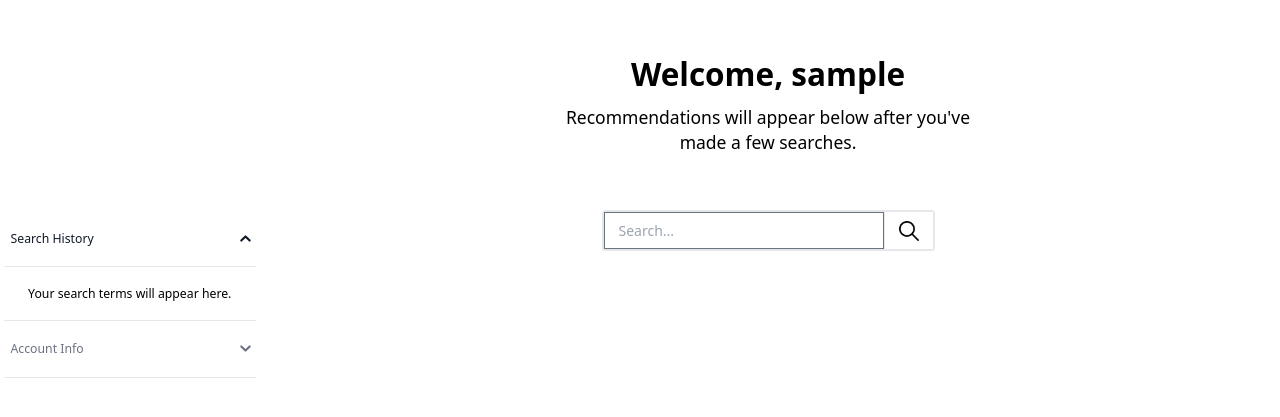
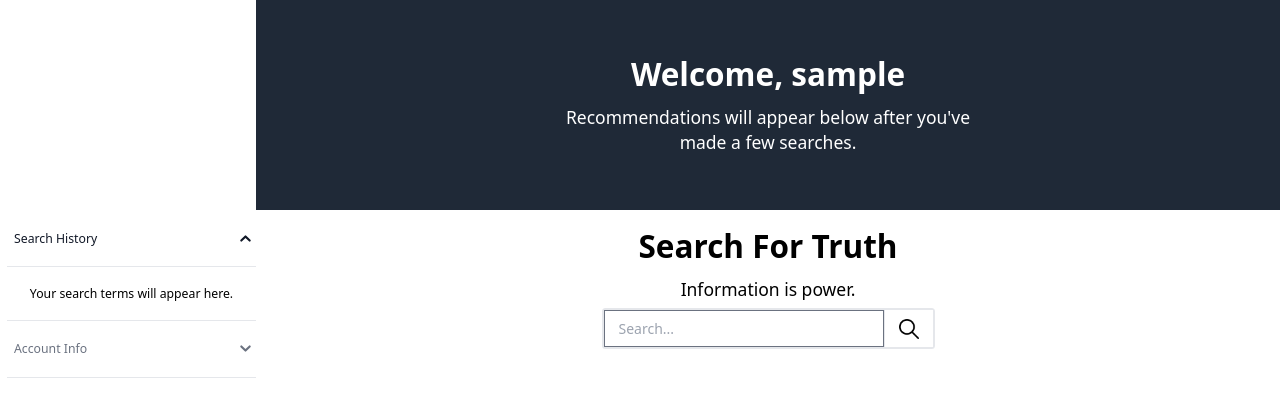
Before and after one commit to jwhudnall/Veritasearch, a Flask app: template templates/users/user-details.html in a window 1280 px wide. Shown: the part 57-474 px from the top of the page. Run offline with Flask 2, Linux system fonts and the light colour scheme; the template is opened without the code that fills it: values that come from a table or form of the project are taken from there, others are empty; the visitor is signed in with stand-in values (Sample User, id 1); data comes from the database, SQL or seed files in the repository; parts of the project's set-up code (start-up, migrations or seed data) failed here and were passed over; some libraries are stand-ins or nearby versions.

Commit message:
Add additional styling

```diff
--- a/static/app.js
+++ b/static/app.js
@@ -7,6 +7,7 @@ const negativeTweetContainer = document.getElementById(
 );
 
 $(document).ready(async function () {
+  $(".flashMessage").delay(2000).slideUp();
   if ($("#searchResultContainer").length > 0) {
     fetchAndShowContent();
   }
@@ -14,6 +15,7 @@ $(document).ready(async function () {
   if ($("#personalizedResultContainer").length > 0) {
     console.log("Personal result container located!");
     $("#personalizedResultContainer").hide();
+    $(".searchForTruthBlock").hide();
     // fetchAndShowRecommendations();
   }
 
@@ -53,6 +55,7 @@ $(document).ready(async function () {
     $("#getUserContent").text("Searching...");
     await fetchAndShowRecommendations();
     $("#getUserContent").hide();
+    // $(".searchForTruthBlock").show();
   });
 });
 const emptyTweetContainers = function () {
@@ -91,7 +94,7 @@ const fetchAndShowRecommendations = async function () {
   setTimeout(function () {
     $divs.show();
     hideLoadingView("tweetDivs");
-    // $(".actSignupCTA").show();
+    $(".searchForTruthBlock").show();
   }, 2000);
 
   if (res.error !== undefined) {
@@ -280,24 +283,3 @@ const createAndAppendTweetWidget = function (tweet, targetContainer, divColor) {
 
   targetContainer.append(sentimentContainer, tweetDiv);
 };
-
-// const getTweets = async function(query) {
-// 	try {
-// 		const res = await axios({
-// 			method: 'GET',
-// 			url: '/api/tweets',
-// 			params: {
-// 				q: query
-// 			}
-// 		});
-// 		if (res.data.error) {
-// 			console.log('No tweets found!');
-// 			return;
-// 		}
-// 		asyncLocalStorage.setItem('tweets', JSON.stringify(res.data));
-// 		console.log('localStorage["tweets"] updated!');
-// 		// return res.data;
-// 	} catch (e) {
-// 		alert(`Internal API issue Fetching Tweets. Error Info: ${e}`);
-// 	}
-// };
--- a/static/styles.css
+++ b/static/styles.css
@@ -1,3 +1,4 @@
+/* Fade in Animation */
 .fade-in-div {
   animation: fadeIn 5s;
   -webkit-animation: fadeIn 5s;
@@ -49,3 +50,14 @@
     opacity: 1;
   }
 }
+
+/* Hiding Vertical Scroll Bars */
+.no-scrollbar::-webkit-scrollbar {
+  display: none;
+}
+
+/* Hide scrollbar for IE, Edge and Firefox */
+.no-scrollbar {
+  -ms-overflow-style: none; /* IE and Edge */
+  scrollbar-width: none; /* Firefox */
+}
--- a/templates/base.html
+++ b/templates/base.html
@@ -1,5 +1,5 @@
 <!DOCTYPE html>
-<html lang="en" class="bg-white text-white dark:bg-slate-800 dark:text-gray-200 text-sm">
+<html lang="en" class="bg-white text-sm">
 
 <head>
   <meta charset="UTF-8">
@@ -113,7 +113,7 @@
   {% if errors %}
   {%- for msg in errors %}
   <div
-    class="text-center w-fit mx-auto p-2 mb-4 text-sm text-red-700 bg-red-100 rounded-lg dark:bg-red-200 dark:text-red-800"
+    class="text-center w-fit mx-auto p-2 mb-4 text-sm text-red-700 bg-red-100 rounded-lg dark:bg-red-200 dark:text-red-800 flashMessage"
     role="alert">{{ msg }}</div>
   {% endfor -%}
   {% endif %}
@@ -124,7 +124,7 @@
   {% if successMsgs %}
   {%- for msg in successMsgs %}
   <div
-    class="text-center w-fit mx-auto p-2 mb-4 text-sm text-green-700 bg-green-100 rounded-lg dark:bg-green-200 dark:text-green-800"
+    class="text-center w-fit mx-auto p-2 mb-4 text-sm text-green-700 bg-green-100 rounded-lg dark:bg-green-200 dark:text-green-800 flashMessage"
     role="alert">{{ msg }}</div>
   {% endfor -%}
   {% endif %}
--- a/templates/users/user-details.html
+++ b/templates/users/user-details.html
@@ -3,21 +3,6 @@
 {% block title %}{{user.username}}{% endblock %}
 
 {% block content %}
-
-<!-- <h1 class="text-3xl text-center my-3">Welcome, {{user.username}}</h1> -->
-<!-- Welcome Section -->
-<!-- <section class="bg-white">
-  <div class="max-w-screen-xl px-4 py-16 mx-auto text-black space-y-8 sm:px-6 lg:px-8">
-    <div class="max-w-lg mx-auto text-center">
-      <h2 class="text-3xl font-bold sm:text-4xl">Welcome, {{user.username}}</h2>
-
-      <p class="mt-4 text-xl">
-        Here are some recommendations based on your previous searches.
-      </p>
-    </div>
-  </div>
-</section> -->
-<!-- END Welcome Section -->
 
 <!-- Delete Account Modal -->
 <div
@@ -61,14 +46,14 @@
 <!-- END Delete Account Modal -->
 
 <!-- Start Test Grid Cols -->
-<div class="grid grid-cols-1 md:grid-cols-5 bg-white">
-  <section class="bg-white dark:bg-gray-800 md:col-start-2 md:col-span-4">
+<div class="grid grid-cols-1 md:grid-cols-5 bg-white dark:bg-slate-800">
+  <section class="bg-gray-800 md:col-start-2 md:col-span-4">
     <div class="max-w-screen-xl px-2 py-16 mx-auto text-black space-y-8 sm:px-6 lg:px-8">
-      <div class="max-w-lg mx-auto text-center dark:text-white">
+      <div class="max-w-lg mx-auto text-center text-white">
         <h2 class="text-3xl font-bold sm:text-4xl">Welcome, {{user.username}}</h2>
         <p class="mt-4 text-xl">
           {% if queries %}
-          Click below to receive content recommendations.
+          Click to see your recommendations.
 
           <button id="getUserContent"
             class="block mx-auto mt-3 text-white bg-blue-700 hover:bg-blue-800 focus:ring-4 focus:ring-blue-300 font-medium rounded-lg text-sm px-5 py-2.5 text-center dark:bg-blue-600 dark:hover:bg-blue-700 dark:focus:ring-blue-800"
@@ -88,13 +73,12 @@
 <div class="grid grid-cols-1 md:grid-cols-5 bg-white">
 
   <div class="w-full max-w-sm col-span-1 mx-auto">
-    <!-- Accordian Start -->
-    <div id="accordion-flush" data-accordion="open" class="ml-1"
-      data-active-classes="bg-white dark:bg-gray-800 text-gray-900 dark:text-white"
-      data-inactive-classes="text-gray-500 dark:text-gray-400">
+    <!-- Accordion Start -->
+    <div id="accordion-flush" data-accordion="open" class="md:ml-2" data-active-classes="bg-white text-gray-900"
+      data-inactive-classes="text-gray-500">
       <h2 id="accordion-flush-heading-1">
         <button type="button"
-          class="flex items-center justify-between py-5 w-full font-medium text-left border-b border-gray-200 dark:border-gray-700 text-gray-900 dark:text-white rounded-t-xl"
+          class="flex items-center justify-between py-5 w-full font-medium text-left border-b border-gray-200 text-gray-900 rounded-t-xl"
           data-accordion-target="#accordion-flush-body-1" aria-expanded="true" aria-controls="accordion-flush-body-1">
           <span class="ml-2">Search History</span>
           <svg data-accordion-icon class="w-6 h-6 shrink-0 rotate-180" fill="currentColor" viewBox="0 0 20 20"
@@ -106,10 +90,10 @@
         </button>
       </h2>
       <div id="accordion-flush-body-1" aria-labelledby="accordion-flush-heading-1">
-        <div class="py-5 border-b border-gray-200 dark:border-gray-700">
+        <div class="py-5 border-b border-gray-200">
           <div>
             {% if queries %}
-            <p class="mb-2 text-gray-500 dark:text-gray-400 text-center">Deleting search terms will change your
+            <p class="mb-2 text-gray-800 text-center">Deleting search terms will change your
               recommendations.</p>
             <div id="queryContainer" class="flex flex-row flex-wrap justify-center">
 
@@ -124,7 +108,7 @@
 
             </div>
             {% else %}
-            <div class="text-center">
+            <div class="text-center text-black">
               <p>Your search terms will appear here.</p>
             </div>
             {% endif %}
@@ -133,7 +117,7 @@
       </div>
       <h2 id="accordion-flush-heading-2">
         <button type="button"
-          class="flex items-center justify-between py-5 w-full font-medium border-b border-gray-200 dark:border-gray-700 text-left text-gray-500 dark:text-gray-400"
+          class="flex items-center justify-between py-5 w-full font-medium border-b border-gray-200 text-left text-gray-500"
           data-accordion-target="#accordion-flush-body-2" aria-expanded="false" aria-controls="accordion-flush-body-2">
           <span class="ml-2">Account Info</span>
           <svg data-accordion-icon class="w-6 h-6 shrink-0" fill="currentColor" viewBox="0 0 20 20"
@@ -145,8 +129,8 @@
         </button>
       </h2>
       <div id="accordion-flush-body-2" class="hidden" aria-labelledby="accordion-flush-heading-2">
-        <div class="py-5 border-b border-gray-200 dark:border-gray-700">
-          <div class="w-full text-center max-w-sm mx-auto p-2">
+        <div class="py-5 border-b border-gray-200">
+          <div class="w-full text-center max-w-sm mx-auto p-2 text-black">
             <ul>
               <li class="font-bold">Username: <span class="font-normal">{{user.username}}</span></li>
               <li class="font-bold">First Name: <span class="font-normal">{{user.first_name}}</span></li>
@@ -180,7 +164,7 @@
           <div>
             <h2 class="text-xl text-center font-extrabold mb-3">Positive</h2>
           </div>
-          <div class="overflow-y-auto h-96 fade-in-div" id="tweetsPositiveContainer"></div>
+          <div class="overflow-y-auto h-96 fade-in-div no-scrollbar" id="tweetsPositiveContainer"></div>
         </div>
       </div>
       <div
@@ -189,7 +173,7 @@
           <div>
             <h2 class="text-center text-xl font-extrabold mb-3">Neutral</h2>
           </div>
-          <div class="overflow-y-auto h-96 fade-in-div" id="tweetsNeutralContainer"></div>
+          <div class="overflow-y-auto h-96 fade-in-div no-scrollbar" id="tweetsNeutralContainer"></div>
         </div>
       </div>
       <div
@@ -198,7 +182,7 @@
           <div>
             <h2 class="text-center text-xl font-extrabold mb-3">Negative</h2>
           </div>
-          <div class="overflow-y-auto h-96 fade-in-div" id="tweetsNegativeContainer"></div>
+          <div class="overflow-y-auto h-96 fade-in-div no-scrollbar" id="tweetsNegativeContainer"></div>
         </div>
       </div>
     </section>
@@ -206,13 +190,13 @@
 
 
     {% endif %}
-    <div class="col-span-1 md:col-span-4">
-      <div class="max-w-lg mx-auto text-center">
-        <!-- <h2 class="text-3xl font-bold sm:text-4xl">Search For Truth</h2>
+    <div class="col-span-1 md:col-span-4 mt-5 mb-8 searchForTruthBlock">
+      <div class="max-w-lg mx-auto text-center text-black">
+        <h2 class="text-3xl font-bold sm:text-4xl">Search For Truth</h2>
 
         <p class="mt-4 text-xl mb-2">
-          Information is power. Get some.
-        </p> -->
+          Information is power.
+        </p>
         <!-- Search Form -->
         <form action="/search" method="GET" class="veritasSearchForm">
           <div class="flex items-center justify-center">
@@ -232,7 +216,7 @@
           {% endif %}
           {% endwith %}
         </form>
-
+        <!-- End Search Form -->
       </div>
 
     </div>
```
Also changed, not shown: templates/search-results.html (+4 -4 lines).
